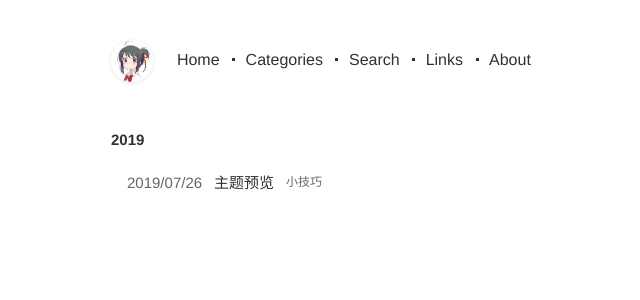
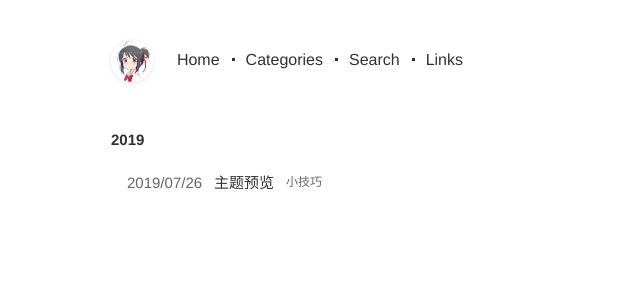
Before and after one commit to weblab/blog, a Jekyll site: the page built from index.html, in a window 1280 px wide. Shown: the top 300 px of the page, without its empty margins (249-889 px from the left). Built offline with Jekyll 4.4.1, drawn with Linux system fonts in a browser that asks for light colours.

Commit message:
Update _config.yml

```diff
--- a/_config.yml
+++ b/_config.yml
@@ -21,8 +21,6 @@ menu:
     url: /pages/search.html
   - title: Links
     url: /pages/links.html
-  - title: About
-    url: /pages/about.html
 
 # 这些不要动
 permalink: /posts/:year/:month/:day/:title.html
```
